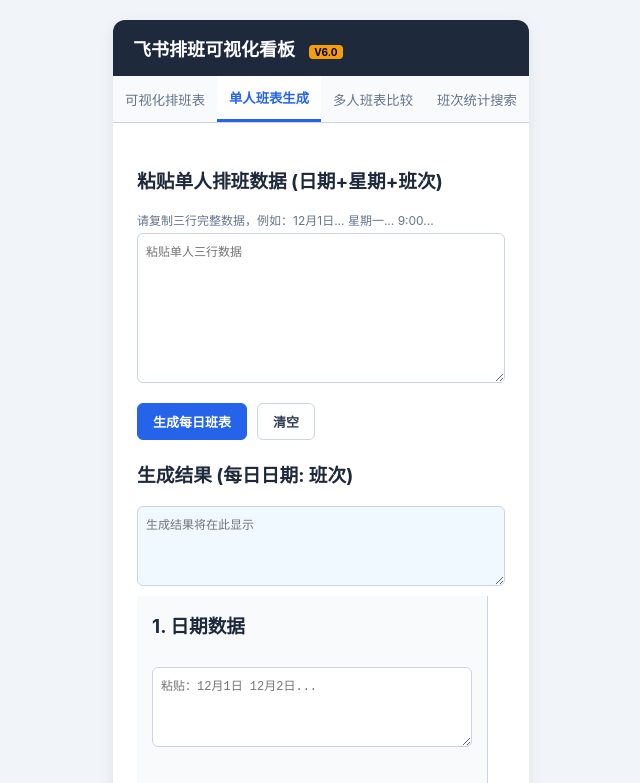
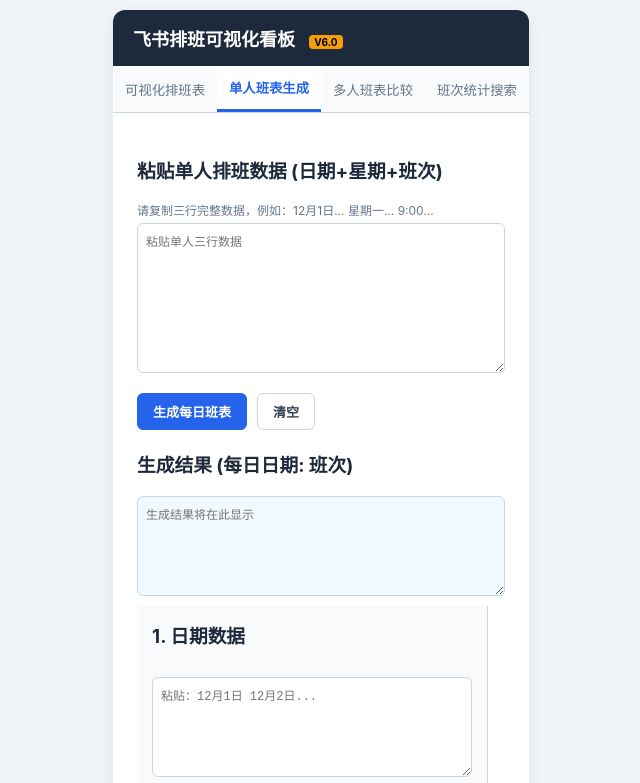
Before and after one commit to jihong0726/timetable_convert_gemini, a plain HTML site: page index.html in a window 1280 px wide. Shown: the top 783 px of the page, without its empty margins (319-959 px from the left). Drawn offline with Linux system fonts and the light colour scheme.

Commit message:
Update index.html

```diff
--- a/index.html
+++ b/index.html
@@ -4,29 +4,60 @@
   <meta charset="UTF-8">
   <title>飞书排班可视化看板</title>
   <meta name="viewport" content="width=device-width, initial-width=1.0">
-  <style>
+<style>
     :root { --primary: #2563eb; --bg: #f1f5f9; --text: #1e293b; --border: #cbd5e1; --shadow: 0 4px 15px rgba(0,0,0,0.08); }
-    body { font-family: -apple-system, BlinkMacSystemFont, "Segoe UI", Roboto, sans-serif; background: var(--bg); color: var(--text); padding: 20px 20px 0; margin: 0; display: flex; flex-direction: column; min-height: 100vh;}
+    body {
+        font-family: -apple-system, BlinkMacSystemFont, "Segoe UI", Roboto, sans-serif;
+        background: var(--bg);
+        color: var(--text);
+        /* 减少两侧边距，让应用更贴近边缘 */
+        padding: 10px;
+        margin: 0;
+        display: flex;
+        flex-direction: column;
+        min-height: 100vh;
+    }
 
-    /* 容器布局 */
-    .app-container { max-width: 1200px; margin: 0 auto; background: white; border-radius: 12px; box-shadow: var(--shadow); overflow: hidden; display: flex; flex-direction: column; flex-grow: 1; }
+    /* 容器布局：增加最大宽度 */
+    .app-container {
+        max-width: 1600px; /* 从 1200px 增加到 1600px */
+        margin: 0 auto;
+        background: white;
+        border-radius: 12px;
+        box-shadow: var(--shadow);
+        overflow: hidden;
+        display: flex;
+        flex-direction: column;
+        flex-grow: 1;
+    }
 
     .header { background: #1e293b; color: white; padding: 15px 20px; flex-shrink: 0; display: flex; justify-content: space-between; align-items: center; }
     .header h1 { margin: 0; font-size: 18px; }
     .badge { background: #f59e0b; color: #000; font-size: 10px; padding: 1px 5px; border-radius: 4px; font-weight: bold; margin-left: 10px; }
 
-    /* Tabs 样式 */
+    /* Tabs 样式 (保持不变) */
     .tabs { display: flex; background: #f8fafc; border-bottom: 1px solid var(--border); }
     .tab-btn { flex: 1; border: none; background: none; color: #64748b; padding: 12px; cursor: pointer; white-space: nowrap; font-weight: 500; transition: 0.2s; max-width: 300px; }
     .tab-btn.active { color: var(--primary); background: white; font-weight: bold; border-bottom: 3px solid var(--primary); }
 
-    /* 内容区域 */
+    /* 内容区域 (保持不变) */
     .content-area { padding: 24px; flex-grow: 1; display: flex; flex-direction: column; }
     .tab-content { display: none; }
     .tab-content.active { display: flex; flex-direction: column; flex-grow: 1; }
 
     /* 输入/输出通用样式 */
-    textarea { width: 100%; box-sizing: border-box; border: 1px solid #cbd5e1; border-radius: 6px; padding: 8px; font-size: 12px; font-family: monospace; resize: vertical; min-height: 80px; margin-bottom: 10px; }
+    textarea {
+        width: 100%;
+        box-sizing: border-box;
+        border: 1px solid #cbd5e1;
+        border-radius: 6px;
+        padding: 8px;
+        font-size: 12px;
+        font-family: monospace;
+        resize: vertical;
+        min-height: 100px; /* 增加最小高度 */
+        margin-bottom: 10px;
+    }
     textarea:focus { outline: 2px solid var(--primary); border-color: transparent; }
     input[type="text"], select { width: 100%; box-sizing: border-box; border: 1px solid #cbd5e1; border-radius: 6px; padding: 8px; margin-bottom: 10px; }
 
@@ -49,7 +80,7 @@
     .status-bar.show { display: block; }
     .table-wrapper { flex: 1; overflow: auto; position: relative; }
 
-    /* 表格样式 */
+    /* 表格样式 (保持不变) */
     table { border-collapse: separate; border-spacing: 0; width: max-content; font-size: 12px; }
     th, td { border-bottom: 1px solid #e2e8f0; border-right: 1px solid #e2e8f0; padding: 6px 10px; text-align: center; vertical-align: middle; white-space: nowrap; }
     thead { position: sticky; top: 0; z-index: 20; background: #f1f5f9; }
@@ -57,7 +88,7 @@
     tbody th { position: sticky; left: 0; z-index: 10; background: white; font-weight: bold; color: #1e293b; border-right: 2px solid #e2e8f0; min-width: 100px; text-align: left; }
     thead th:first-child { position: sticky; left: 0; z-index: 30; background: #f1f5f9; border-right: 2px solid #e2e8f0; }
 
-    /* 班次色块 */
+    /* 班次色块 (保持不变) */
     .cell-inner { border-radius: 4px; padding: 4px 8px; font-weight: 500; min-width: 40px; }
     .type-off { background-color: #f1f5f9; color: #94a3b8; }
     .type-work { background-color: #dbeafe; color: #1e40af; border: 1px solid #bfdbfe; }
@@ -66,7 +97,7 @@
     .type-al { background-color: #dcfce7; color: #166534; border: 1px solid #bbf7d0; }
     .stats-col { font-weight: bold; background: #fffbeb; color: #92400e; }
 
-    /* T1, T2, T3 共享数据提示样式 */
+    /* T1, T2, T3 共享数据提示样式 (保持不变) */
     .shared-data-prompt { background: #ecfdf5; border: 1px solid #a7f3d0; padding: 10px; margin-bottom: 15px; border-radius: 6px; font-size: 13px; color: #065f46; display: flex; justify-content: space-between; align-items: center; }
     .shared-data-prompt button { padding: 4px 10px; background: #10b981; color: white; border: none; border-radius: 4px; cursor: pointer; }
 
@@ -74,7 +105,7 @@
     .t2-selection-group { display: grid; grid-template-columns: repeat(2, 1fr); gap: 15px; margin-bottom: 15px; }
     .t2-selection-group select { min-height: 38px; }
 
-    /* T2/T3 输出区 */
+    /* T2/T3 输出区：让网格在宽屏下更舒展 */
     .output-grid { display: grid; grid-template-columns: 1fr 1fr; gap: 20px; }
     .result-box { border: 1px solid #e2e8f0; padding: 15px; border-radius: 8px; background: #f8fafc; }
     .result-box h4 { margin-top: 0; color: #0f766e; }
@@ -83,8 +114,7 @@
     /* Footer */
     .footer { text-align: center; padding: 10px 0; font-size: 11px; color: #94a3b8; flex-shrink: 0; }
     .footer span { font-weight: bold; }
-
-  </style>
+</style>
 </head>
 <body>
 
```
